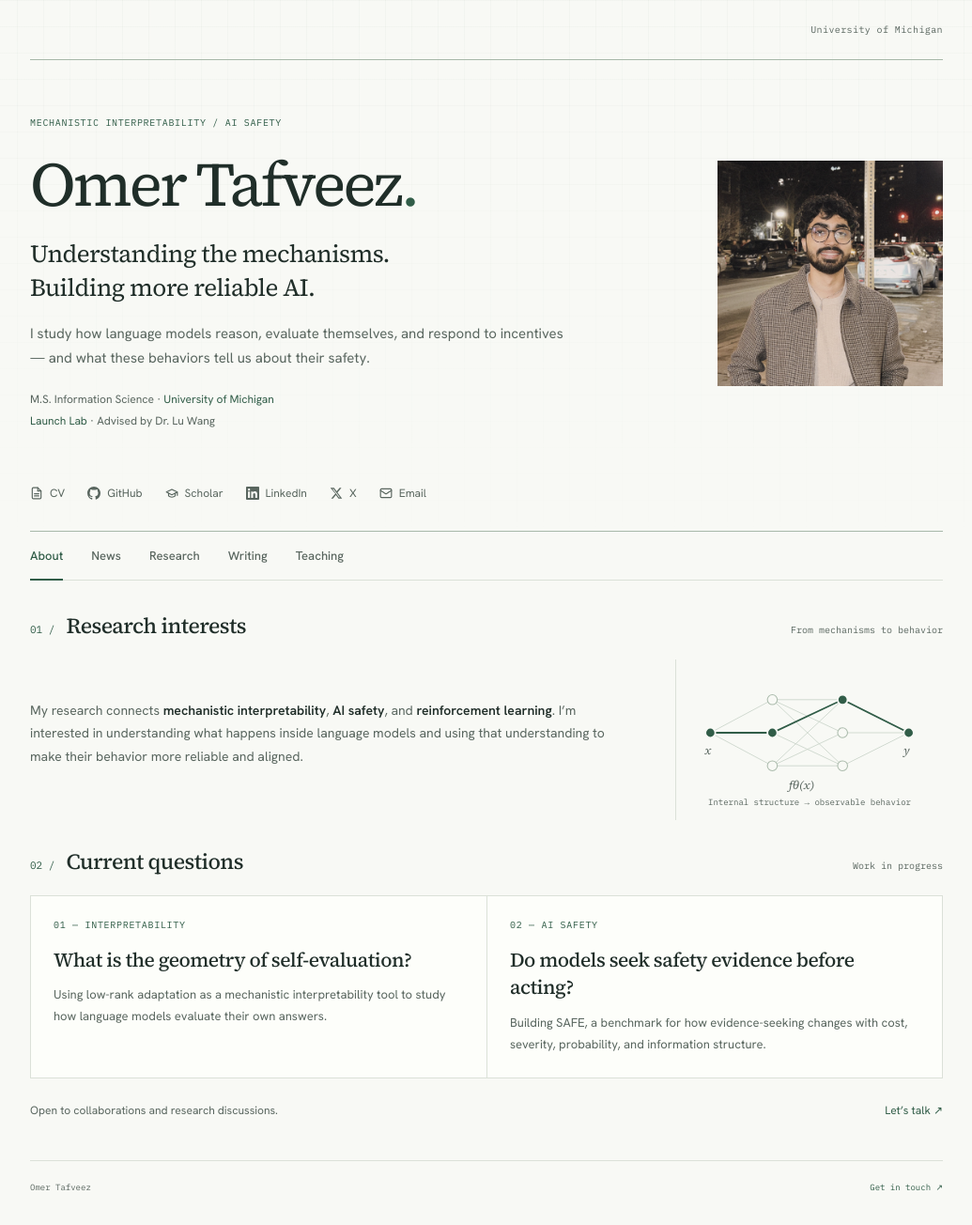
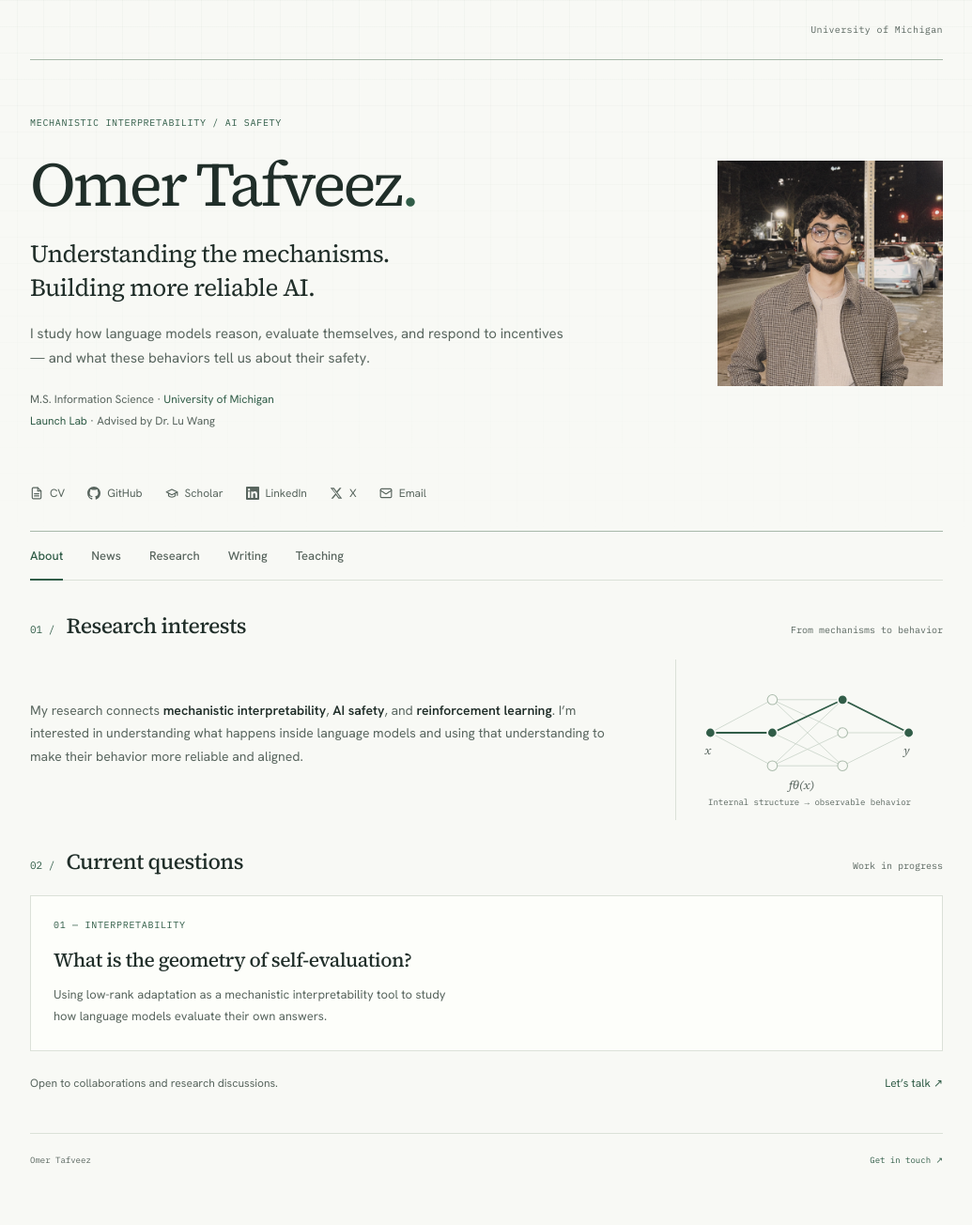
Before and after one commit to omertafveez-2001/omertafveez-2001.github.io, a Jekyll site: the page index.html, which Jekyll copies as it is, in a window 1280 px wide. Shown: the whole page at 94% size, without its empty margins (122-1157 px from the left). Built offline with Jekyll 4.4.1, drawn with Linux system fonts in a browser that asks for light colours; after the commit the page ends 1274 px from its top, so only the background shows below that.

Commit message:
changes to news

```diff
--- a/index.html
+++ b/index.html
@@ -88,24 +88,20 @@
                         <h3>What is the geometry of self-evaluation?</h3>
                         <p>Using low-rank adaptation as a mechanistic interpretability tool to study how language models evaluate their own answers.</p>
                     </article>
-                    <article class="question-card">
-                        <p class="working-panel-label">02 — AI safety</p>
-                        <h3>Do models seek safety evidence before acting?</h3>
-                        <p>Building SAFE, a benchmark for how evidence-seeking changes with cost, severity, probability, and information structure.</p>
-                    </article>
                 </div>
                 <p class="about-contact">Open to collaborations and research discussions.<a href="mailto:omertaf@umich.edu">Let’s talk <span aria-hidden="true">↗</span></a></p>
             </div>
 
             <div class="tab-panel" id="tab-news">
                 <ul class="news-list">
-                    <li class="news-item"><span class="news-date">Aug 2026</span><span class="news-text"><a href="https://arxiv.org/abs/2603.07084" target="_blank" rel="noopener noreferrer">Countdown-Code</a> accepted to the main conference at EMNLP 2026.</span></li>
-                    <li class="news-item"><span class="news-date">Oct 2025</span><span class="news-text">Joined the <a href="https://launch.eecs.umich.edu/">Launch Lab</a> with Dr. Lu Wang to explore reasoning, safety, and alignment.</span></li>
-                    <li class="news-item"><span class="news-date">Sept 2025</span><span class="news-text">Graduate Student Instructor for SI671: Data Mining and Methods.</span></li>
-                    <li class="news-item"><span class="news-date">Aug 2025</span><span class="news-text">Started the M.S. in Information Science at the University of Michigan.</span></li>
-                    <li class="news-item"><span class="news-date">June 2025</span><span class="news-text">Completed B.S. in Economics-Mathematics and Computer Science at LUMS.</span></li>
-                    <li class="news-item"><span class="news-date">Nov 2024</span><span class="news-text">Joined CITY @ LUMS under Dr. Muhammad Tahir focusing on model compression.</span></li>
-                    <li class="news-item"><span class="news-date">June 2024</span><span class="news-text">Research Assistant at <a href="https://www.c-salt.org/">CSaLT</a> with Dr. Agha Ali Raza on generative AI and algorithms.</span></li>
+                    <li class="news-item"><span class="news-date">Sept 2026</span><span class="news-text">📄 New preprint: <a href="https://arxiv.org/abs/2609.17865" target="_blank" rel="noopener noreferrer">Do Frontier Models Seek Safety Evidence Before Acting?</a> introduces SAFE, a benchmark for safety evidence-seeking.</span></li>
+                    <li class="news-item"><span class="news-date">Aug 2026</span><span class="news-text"><a href="https://arxiv.org/abs/2603.07084" target="_blank" rel="noopener noreferrer">Countdown-Code</a> accepted to the main conference at EMNLP 2026. 🎉</span></li>
+                    <li class="news-item"><span class="news-date">Oct 2025</span><span class="news-text">🚀 Joined the <a href="https://launch.eecs.umich.edu/">Launch Lab</a> with Dr. Lu Wang to explore reasoning, safety, and alignment.</span></li>
+                    <li class="news-item"><span class="news-date">Sept 2025</span><span class="news-text">📚 Graduate Student Instructor for SI671: Data Mining and Methods.</span></li>
+                    <li class="news-item"><span class="news-date">Aug 2025</span><span class="news-text">Started the M.S. in Information Science at the University of Michigan. 🏫</span></li>
+                    <li class="news-item"><span class="news-date">June 2025</span><span class="news-text">Completed B.S. in Economics-Mathematics and Computer Science at LUMS. 🎓</span></li>
+                    <li class="news-item"><span class="news-date">Nov 2024</span><span class="news-text">🔬 Joined CITY @ LUMS under Dr. Muhammad Tahir focusing on model compression.</span></li>
+                    <li class="news-item"><span class="news-date">June 2024</span><span class="news-text">💡 Research Assistant at <a href="https://www.c-salt.org/">CSaLT</a> with Dr. Agha Ali Raza on generative AI and algorithms.</span></li>
                 </ul>
             </div>
 
```
